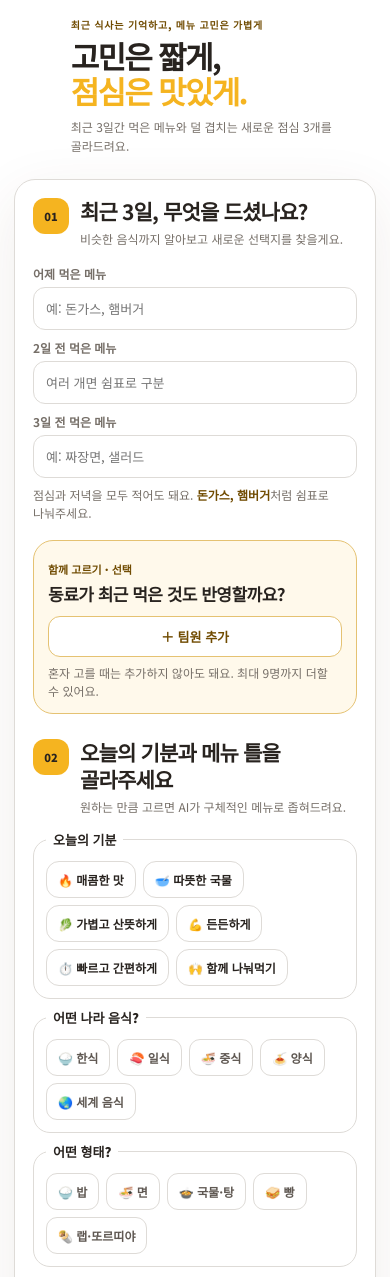
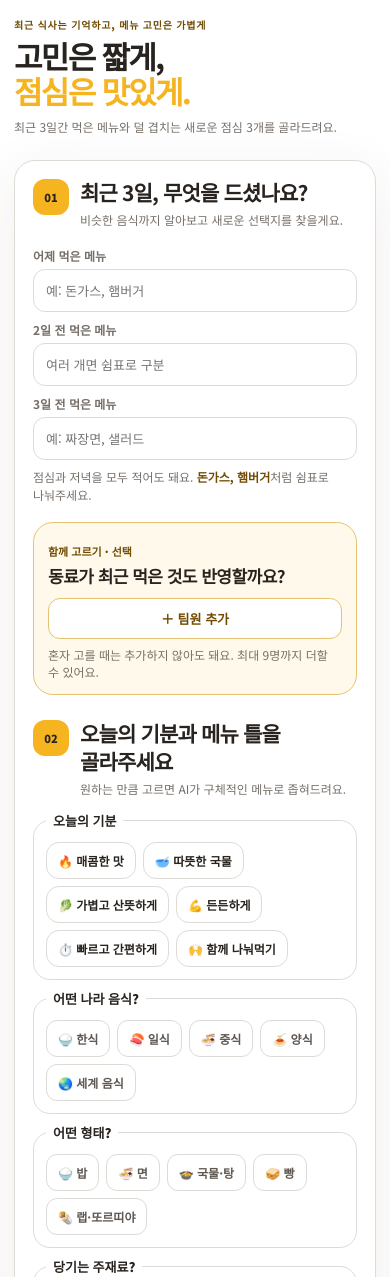
Before and after one commit to gyeongyee/whats-today-meal, a FastAPI app: page / in a window 390 px wide. Shown: the part 56-1333 px from the top of the page. Run offline with FastAPI, Linux system fonts and the light colour scheme.

Commit message:
Keep hero copy flush left on mobile

```diff
--- a/static/style.css
+++ b/static/style.css
@@ -335,6 +335,7 @@ footer p { margin: 8px 0 0; font-size: 11px; line-height: 1.6; }
 }
 @media (max-width: 820px) {
     .hero { min-height: 0; grid-template-columns: 1fr; padding-block: 24px 30px; }
+    .hero > div:first-child { padding-left: 0; }
     .hero-visual { display: none; }
     .history-grid, .card-grid, .member-meals, .preference-groups { grid-template-columns: 1fr; }
     .menu-card { min-height: 0; }
@@ -432,9 +433,6 @@ footer p { margin: 8px 0 0; font-size: 11px; line-height: 1.6; }
     .timeline-row time { grid-column: 1 / -1; }
     .section-title-row { flex-direction: column; }
 }
-@media (max-width: 360px) {
-    .hero > div:first-child { padding-left: .5cm; }
-}
 @media (prefers-reduced-motion: reduce) {
     * { scroll-behavior: auto !important; transition: none !important; }
 }
--- a/templates/index.html
+++ b/templates/index.html
@@ -7,7 +7,7 @@
     <meta name="theme-color" content="#ffffff" media="(prefers-color-scheme: light)">
     <meta name="theme-color" content="#121110" media="(prefers-color-scheme: dark)">
     <title>오늘 뭐 먹지 AI — 점심 고민을 30초 만에</title>
-    <link rel="stylesheet" href="{{ url_for('static', path='/style.css') }}?v=27">
+    <link rel="stylesheet" href="{{ url_for('static', path='/style.css') }}?v=28">
 </head>
 <body>
 <header class="site-header">
```
Also changed, not shown: tests/test_api.py (+1 -1 lines).
